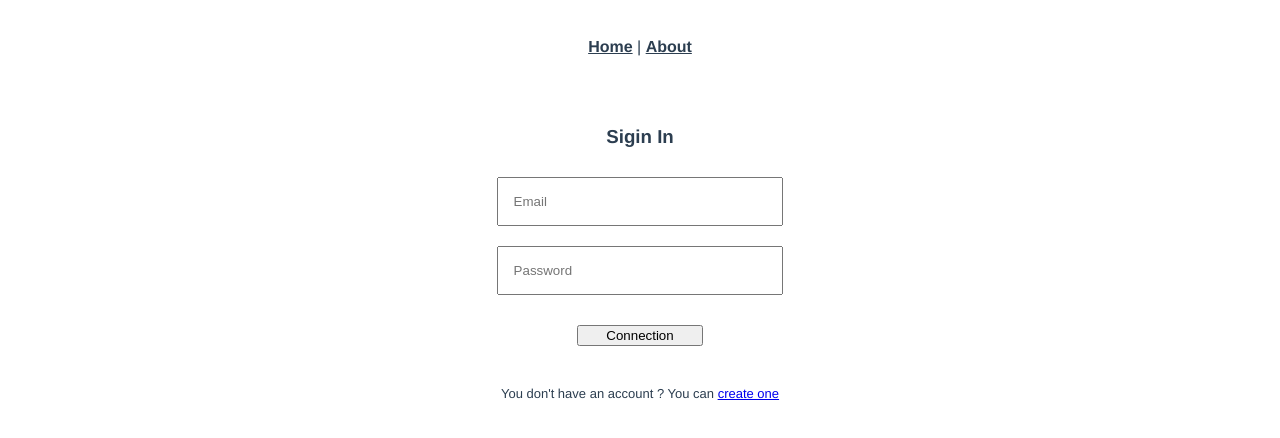
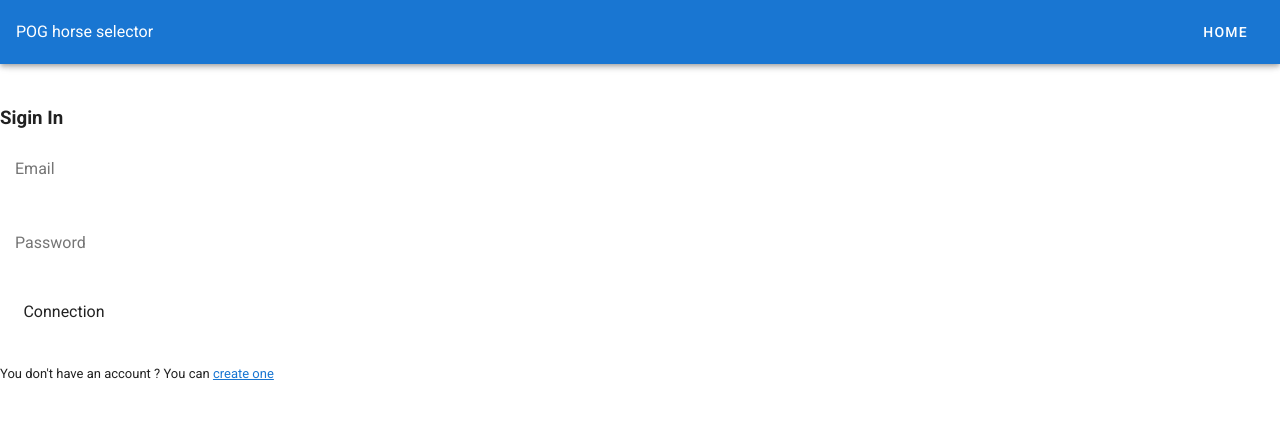
Before and after one commit to tanakatsu/pog_horse_selector, a Vue app: page /download#/login in a window 1280 px wide. Shown: the top 438 px of the page. Built offline with nearby package versions, Linux system fonts and the light colour scheme; no server answers; what vuejs-dialog would draw is missing.

Commit message:
Add vuetify

```diff
--- a/public/index.html
+++ b/public/index.html
@@ -6,6 +6,8 @@
     <meta name="viewport" content="width=device-width,initial-scale=1.0">
     <link rel="icon" href="<%= BASE_URL %>favicon.ico">
     <title>pog_horse_selector</title>
+    <link rel="stylesheet" href="https://fonts.googleapis.com/css?family=Roboto:100,300,400,500,700,900">
+    <link rel="stylesheet" href="https://cdn.jsdelivr.net/npm/@mdi/font@latest/css/materialdesignicons.min.css">
   </head>
   <body>
     <noscript>
--- a/src/App.vue
+++ b/src/App.vue
@@ -1,56 +1,48 @@
 <template>
-  <div id="app">
-    <div id="nav">
-      <router-link to="/home">Home</router-link> |
-      <router-link to="/about">About</router-link>
-      <span v-if="isLogined()"> | </span>
-      <router-link to="/group" v-if="isLogined()">Group</router-link>
-      <span v-if="isLogined()"> | </span>
-      <router-link to="/download" v-if="isLogined()">Download</router-link>
-      <span v-if="isLogined()"> | </span>
-      <router-link @click.native="logout" to="/login" exact v-if="isLogined()">Logout</router-link>
-    </div>
-    <router-view/>
-  </div>
+  <v-app>
+    <v-app-bar
+      app
+      color="primary"
+      dark
+    >
+      <div class="d-flex align-center">
+        <span>POG horse selector</span>
+      </div>
+
+      <v-spacer></v-spacer>
+
+      <v-btn text to="/home">Home</v-btn>
+      <v-btn text to="/group" v-if="isLogined()">Group</v-btn>
+      <v-btn text to="/download" v-if="isLogined()">Download</v-btn>
+      <v-btn text to="/logout" v-if="isLogined()">Logout</v-btn>
+    </v-app-bar>
+
+    <v-main>
+      <router-view/>
+    </v-main>
+  </v-app>
 </template>
 
 <script>
 import firebase from 'firebase'
 
 export default {
+  name: 'App',
+
+  data: () => ({
+    //
+  }),
+
   methods: {
     logout: function() {
       firebase.auth().signOut().then(() => {
         this.$store.dispatch('clear_data')
-        this.$router.replace('login')
+        this.$route.replace('login')
       })
     },
     isLogined: function() {
       return firebase.auth().currentUser
-    }
+    },
   }
-}
+};
 </script>
-
-<style>
-#app {
-  font-family: 'Avenir', Helvetica, Arial, sans-serif;
-  -webkit-font-smoothing: antialiased;
-  -moz-osx-font-smoothing: grayscale;
-  text-align: center;
-  color: #2c3e50;
-}
-
-#nav {
-  padding: 30px;
-}
-
-#nav a {
-  font-weight: bold;
-  color: #2c3e50;
-}
-
-#nav a.router-link-exact-active {
-  color: #42b983;
-}
-</style>
--- a/src/main.js
+++ b/src/main.js
@@ -10,6 +10,7 @@ Vue.config.productionTip = false
 // vuejs-dialog
 import VuejsDialog from 'vuejs-dialog'
 import 'vuejs-dialog/dist/vuejs-dialog.min.css'
+import vuetify from './plugins/vuetify';
 Vue.use(VuejsDialog)
 
 // https://stackoverflow.com/questions/49256765/change-vue-prototype-variable-in-all-components
@@ -52,6 +53,7 @@ firebase.auth().onAuthStateChanged(() => {
     app = new Vue({
       router,
       store,
+      vuetify,
       render: h => h(App)
     }).$mount('#app')
   }
--- /dev/null
+++ b/src/plugins/vuetify.js
@@ -0,0 +1,7 @@
+import Vue from 'vue';
+import Vuetify from 'vuetify/lib';
+
+Vue.use(Vuetify);
+
+export default new Vuetify({
+});
--- /dev/null
+++ b/vue.config.js
@@ -0,0 +1,5 @@
+module.exports = {
+  "transpileDependencies": [
+    "vuetify"
+  ]
+}
```
Also changed, not shown: package.json (+6 -1 lines), 1 other file (tests, documents, lock files or other folders).
